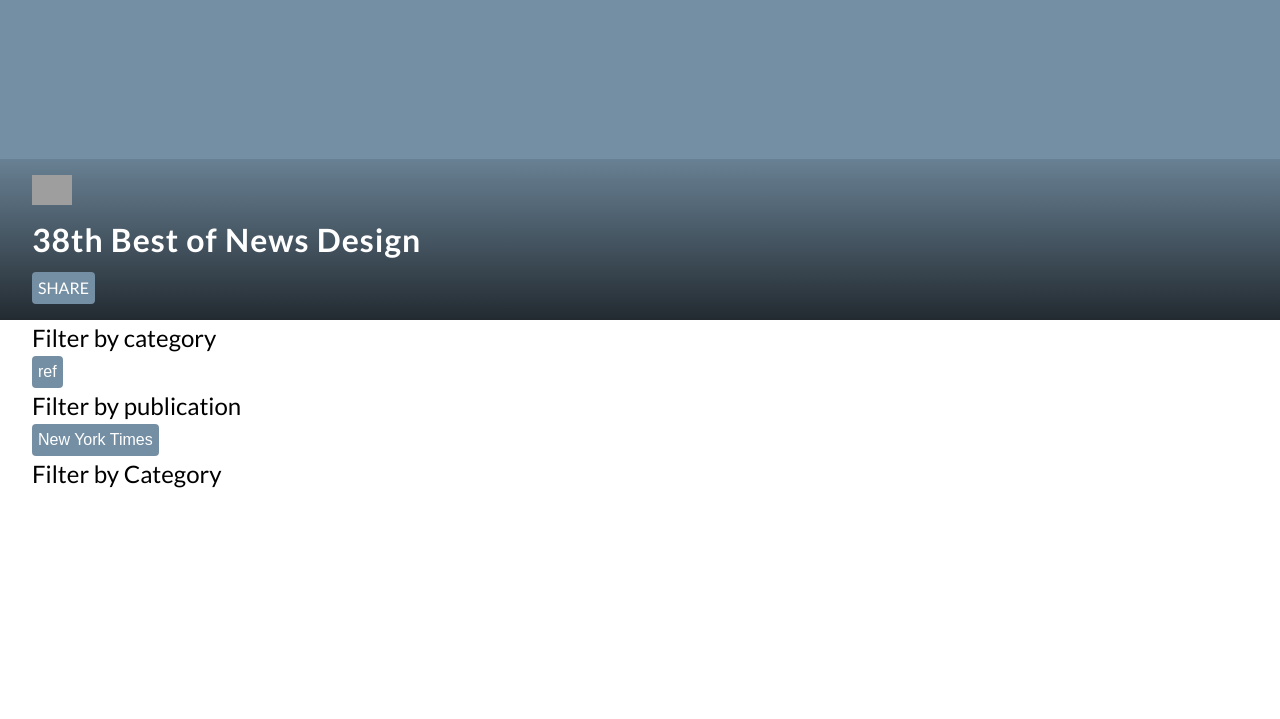
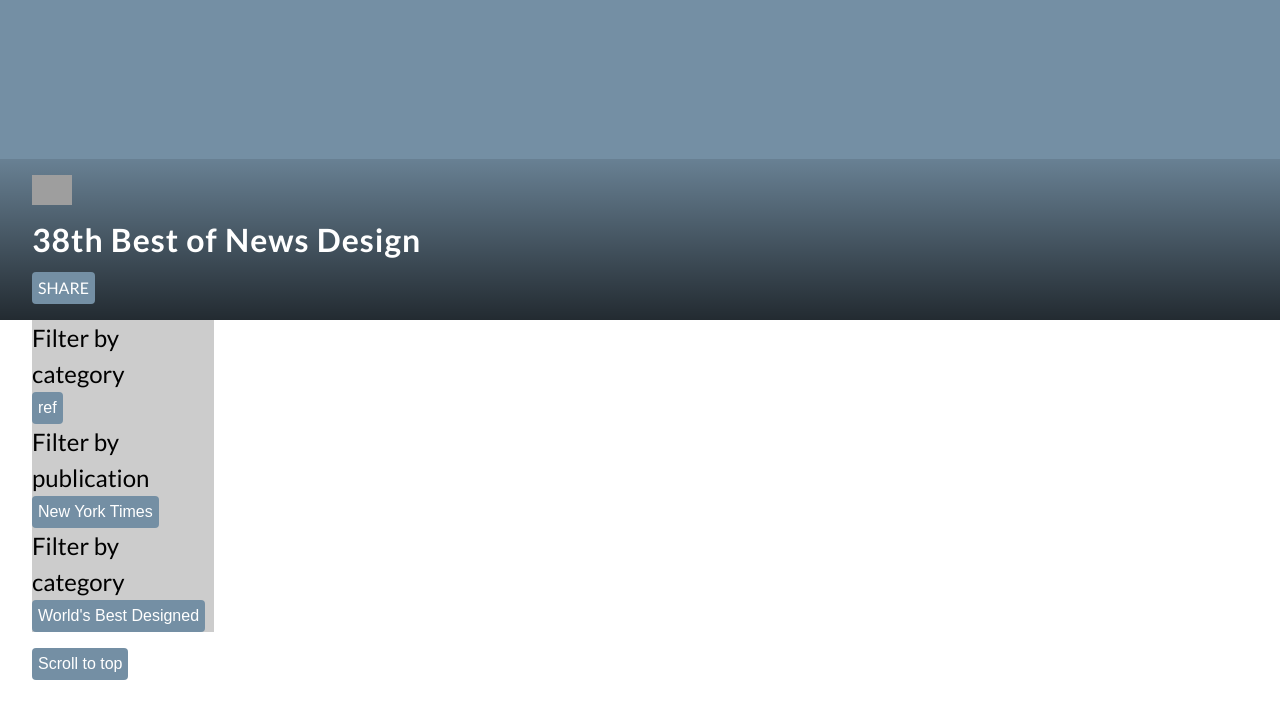
Before and after one commit to JamesBenedict/snd_app, a Flask app: template templates/index.html in a window 1280 px wide. Shown: the top 719 px of the page. Run offline with Flask 2, Linux system fonts and the light colour scheme; the template is opened without the code that fills it, so the values that code supplies are empty; grey boxes are pictures that could not be loaded.

Commit message:
Add files via upload

```diff
--- a/templates/index.html
+++ b/templates/index.html
@@ -26,6 +26,8 @@
 
         </nav>
         <article>
+
+            <div class="sorter">
                 <div class="button-group sort-by-button-group">
                     <h2>Filter by category</h2>
                     <button class="button" data-sort-value="ref">ref</button>
@@ -36,11 +38,12 @@
                    <button class="button">New York Times</button>
 
 
-               <h2>Filter by Category</h2>
+                   <h2>Filter by category</h2>
+                    <button class="button">World's Best Designed</button>
 
-               <h2></h2>
                 </div>
-
+            <!-- end of sorter -->
+            </div>
 
 
             <div class="grid">
@@ -78,6 +81,8 @@
                 {% endfor %}
             </div>
 
+
+        <button id="button-top-scroll">Scroll to top</button>
         </article>
         <script type="text/javascript" src="{{ url_for('static', filename='js/jquery-3.2.1.min.js') }}"></script>
 
```
Lines whose indentation alone changed are shown as unchanged.
